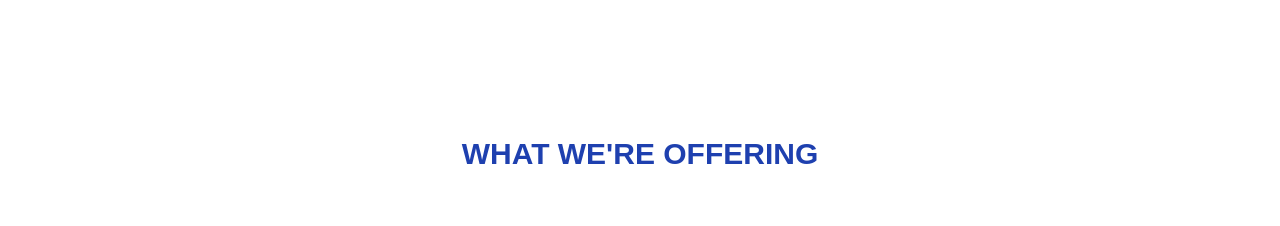
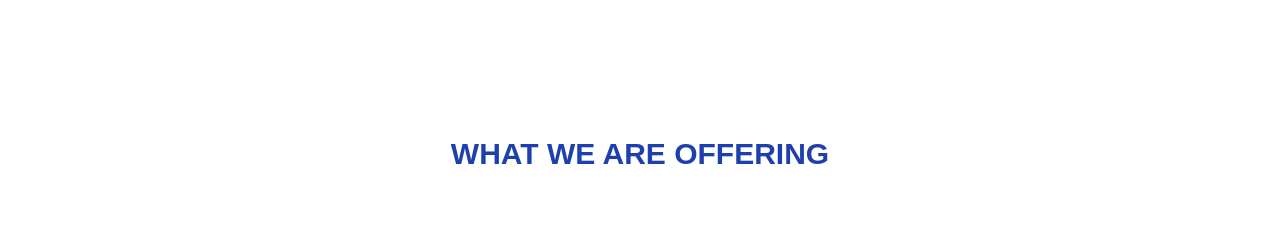
Before and after one commit to Mehwishhasny/webpg, a Next.js app: page / in a window 1280 px wide. Shown: the part 940-1166 px from the top of the page. Built offline with nearby package versions, Linux system fonts and the light colour scheme.

Commit message:
commit added

```diff
--- a/components/services.tsx
+++ b/components/services.tsx
@@ -1,10 +1,9 @@
-
 import Image from 'next/image';
 
 export function Services() {
     return (
         <div className="flex flex-col p-8 items-center sm:h-screen min-h-screen w-full">
-            <h2 className="sm:text-3xl text-2xl font-bold text-blue-800 text-center mb-8">WHAT WE'RE OFFERING</h2>
+            <h2 className="sm:text-3xl text-2xl font-bold text-blue-800 text-center mb-8">WHAT WE ARE OFFERING</h2>
 
             <div className="grid grid-cols-1 sm:grid-cols-4 gap-6 mt-8 mb-10">
 
```
